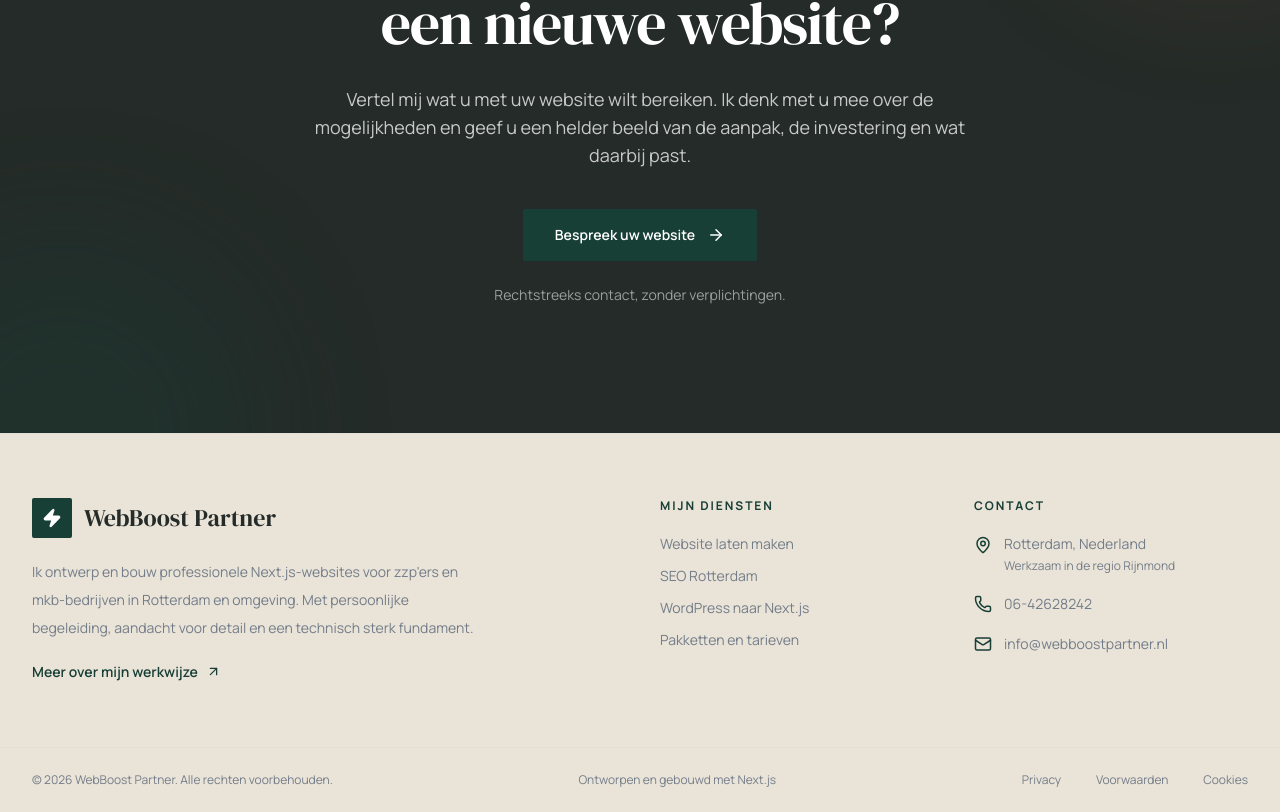
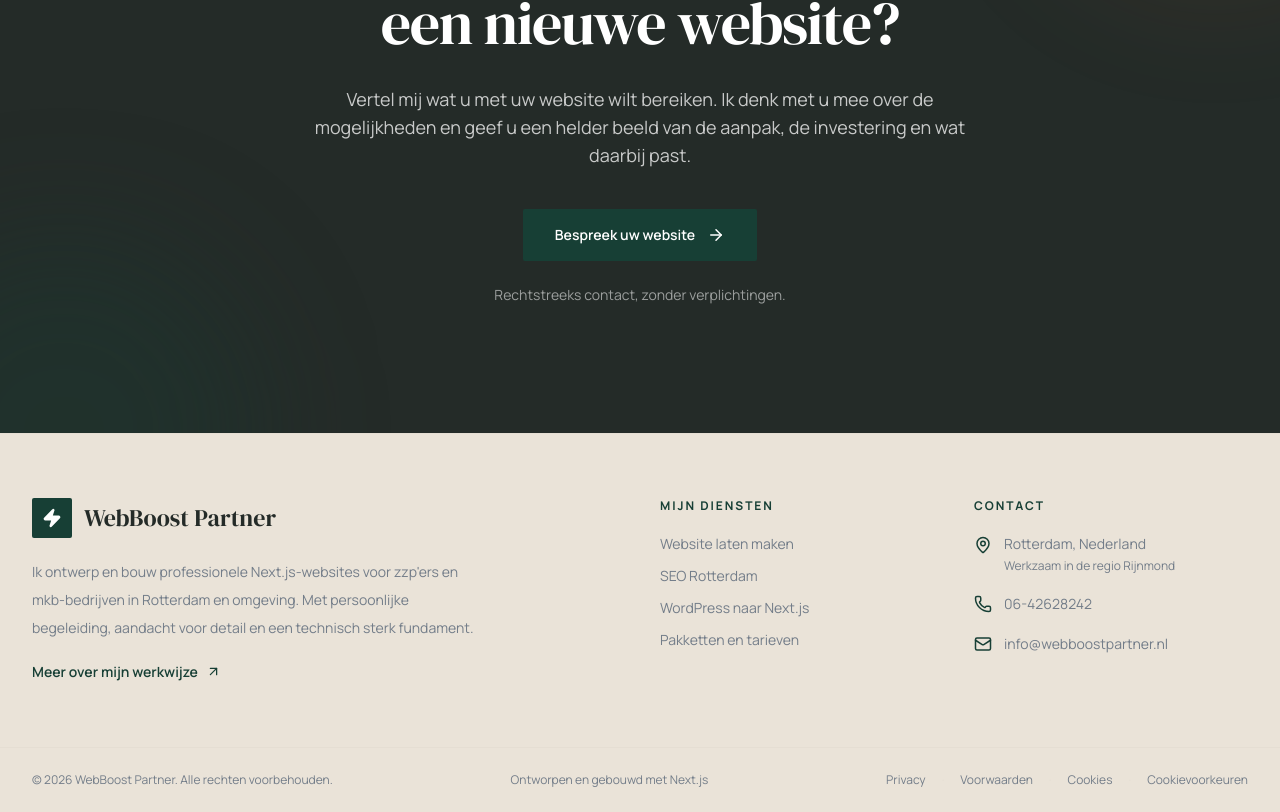
Before and after one commit to Maximustopdeals/testsite-webboostpartner, a Next.js app: page / in a window 1280 px wide. Shown: the part 3540-4352 px from the top of the page. Built offline with nearby package versions, Linux system fonts and the light colour scheme.

Commit message:
Implement cookie preferences button in Footer
Added a button to open cookie preferences in the footer.

```diff
--- a/components/Footer.tsx
+++ b/components/Footer.tsx
@@ -1,3 +1,5 @@
+"use client";
+
 import Link from "next/link";
 import { Mail, Phone, MapPin, Zap, ArrowUpRight } from "lucide-react";
 
@@ -27,13 +29,16 @@ const legalLinks = [
 ];
 
 export default function Footer() {
+  const openCookiePreferences = () => {
+    window.dispatchEvent(new Event("open-cookie-preferences"));
+  };
+
   return (
     <footer
       className="border-t border-border-subtle bg-background-secondary text-foreground"
       data-testid="site-footer"
     >
       <div className="mx-auto grid max-w-7xl gap-12 px-6 py-16 md:grid-cols-2 lg:grid-cols-4 lg:gap-10 lg:px-8">
-
         {/* BEDRIJFSPROFIEL */}
         <div className="md:col-span-2 lg:pr-12">
           <Link
@@ -142,7 +147,6 @@ export default function Footer() {
       {/* FOOTER ONDERZIJDE */}
       <div className="border-t border-border-subtle">
         <div className="mx-auto flex max-w-7xl flex-col items-center justify-between gap-5 px-6 py-6 text-center md:flex-row md:text-left lg:px-8">
-
           <p className="font-sans text-xs text-foreground-muted">
             &copy; {new Date().getFullYear()} WebBoost Partner. Alle rechten
             voorbehouden.
@@ -153,7 +157,7 @@ export default function Footer() {
           </p>
 
           <nav
-            aria-label="Juridische informatie"
+            aria-label="Juridische informatie en cookievoorkeuren"
             className="flex flex-wrap items-center justify-center gap-x-4 gap-y-2 font-sans text-xs text-foreground-muted"
           >
             {legalLinks.map((item, index) => (
@@ -172,6 +176,20 @@ export default function Footer() {
                 </Link>
               </span>
             ))}
+
+            <span className="inline-flex items-center gap-4">
+              <span aria-hidden="true" className="text-border-subtle">
+                ·
+              </span>
+
+              <button
+                type="button"
+                onClick={openCookiePreferences}
+                className="transition-colors hover:text-brand"
+              >
+                Cookievoorkeuren
+              </button>
+            </span>
           </nav>
         </div>
       </div>
```
